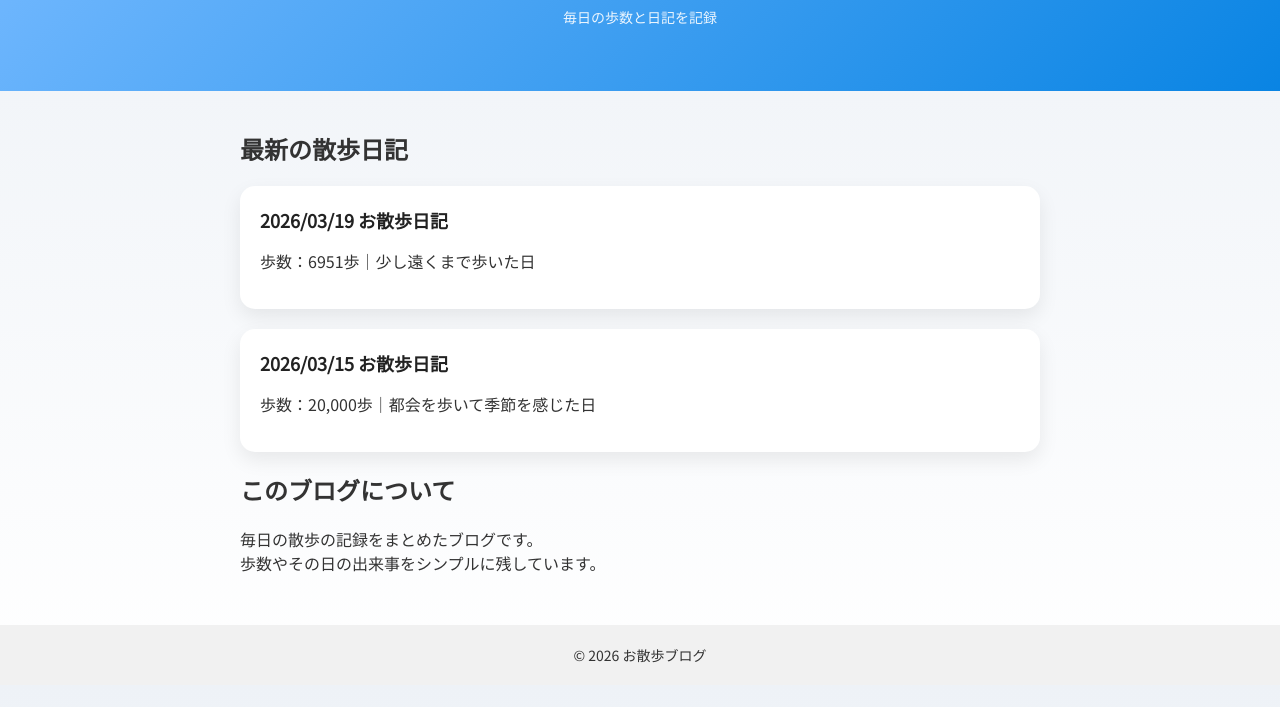
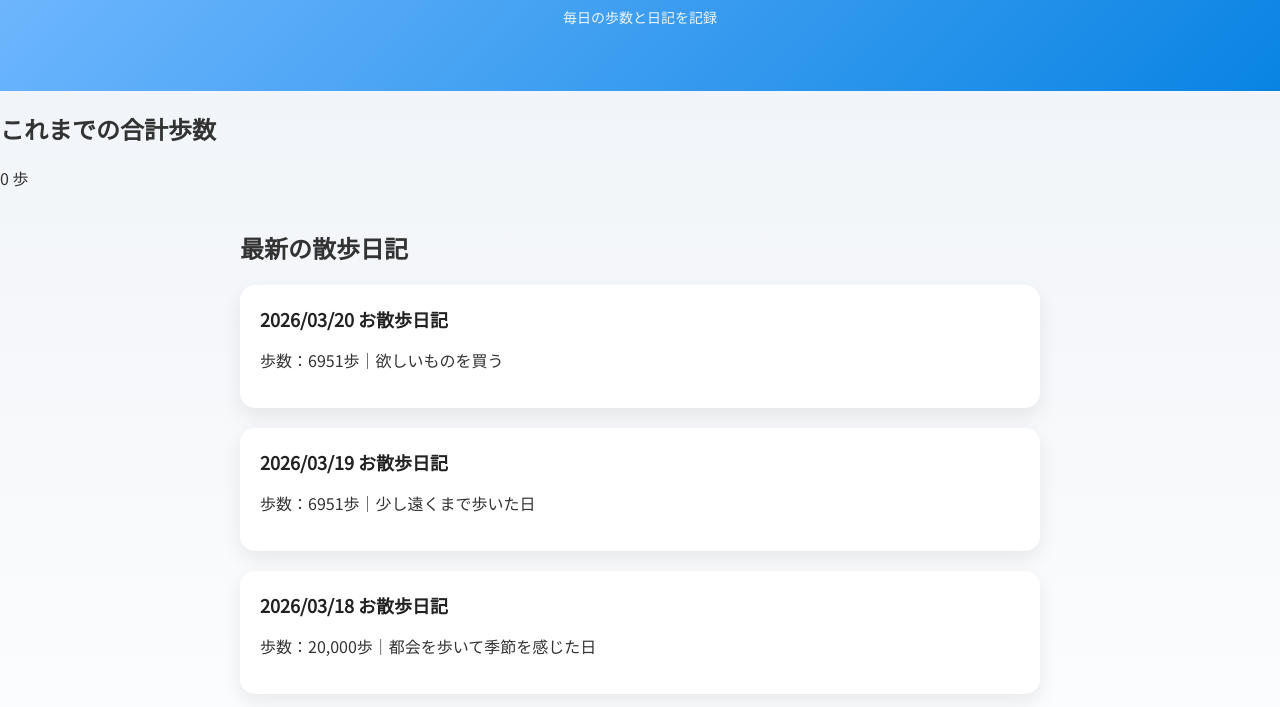
Before and after one commit to anknon39/blog-walk, a plain HTML site: page index.html in a window 1280 px wide. Shown: the part 93-800 px from the top of the page. Drawn offline with Linux system fonts and the light colour scheme.

Commit message:
Update index.html with new script and diary entries
Added a script tag for external JavaScript and updated the latest walking diary entries.

```diff
--- a/index.html
+++ b/index.html
@@ -6,14 +6,20 @@
   <link rel="stylesheet" href="style.css">
   <link href="https://fonts.googleapis.com/css2?family=Noto+Sans+JP&display=swap" rel="stylesheet">
   <meta name="description" content="散歩の記録を日記形式でまとめたブログ。毎日の歩数や街歩きの様子、季節の変化を発信しています。">
+
+
 </head>
 <body>
-
+<script src="script.js"></script>
 <header>
   <h1>散歩ブログ</h1>
   <p class="subtitle">毎日の歩数と日記を記録</p>
+
 </header>
-
+<div class="total-steps">
+  <h2>これまでの合計歩数</h2>
+  <p id="total">0 歩</p>
+</div>
 <main>
 
   <!-- 最新記事 -->
@@ -21,13 +27,21 @@
     <h2>最新の散歩日記</h2>
 
     <div class="article">
+      <h3><a href="blog-walk3.html">2026/03/20 お散歩日記</a></h3>
+      <p>歩数：6951歩｜欲しいものを買う</p>
+    </div>
+
+
+    <div class="article">
       <h3><a href="blog-walk2.html">2026/03/19 お散歩日記</a></h3>
       <p>歩数：6951歩｜少し遠くまで歩いた日</p>
     </div>
 
     <div class="article">
-  <h3><a href="blog-walk1.html">2026/03/15 お散歩日記</a></h3>
+  <h3><a href="blog-walk1.html">2026/03/18 お散歩日記</a></h3>
   <p>歩数：20,000歩｜都会を歩いて季節を感じた日</p>
+
+
 </div>
 
   </section>
```
